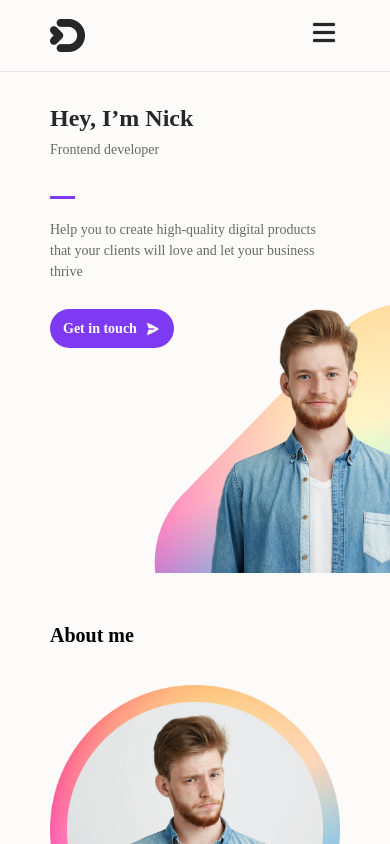
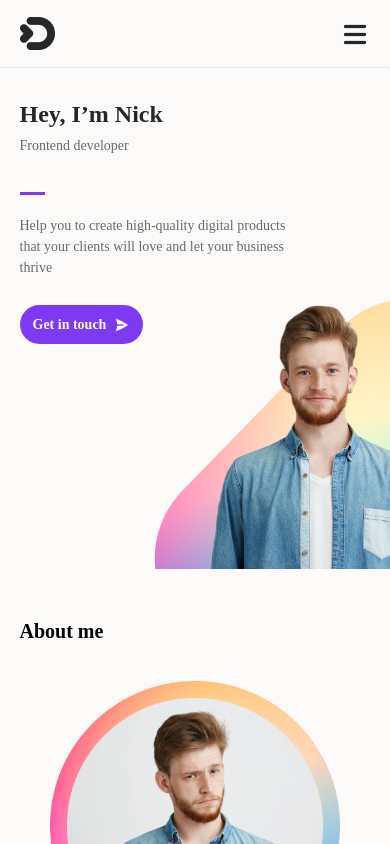
Before and after one commit to lesyaprok/landing-page, a React (Create React App) app: page / in a window 390 px wide. Shown: the top 844 px of the page. Built offline with nearby package versions, Linux system fonts and the light colour scheme.

Commit message:
fix: container width

```diff
--- a/src/features/GetInTouch/components/Form/Form.module.css
+++ b/src/features/GetInTouch/components/Form/Form.module.css
@@ -3,5 +3,5 @@
 }
 
 .title {
-  @apply text-black font-semibold text-xl leading-[30px] min-w-[260px] lg:font-bold lg:text-[32px];
+  @apply text-black font-semibold text-[16px] xs:text-xl leading-[30px] xs:min-w-[260px] lg:font-bold lg:text-[32px];
 }
--- a/src/features/Main/Main.module.css
+++ b/src/features/Main/Main.module.css
@@ -3,13 +3,13 @@
   background-position: bottom right;
 }
 
-@media (max-width:639px) {
+@media (max-width:499px) {
   .main {
     background-image: url("./mob-main.png");
   }
 }
 
-@media (min-width:640px) {
+@media (min-width:500px) {
   .main {
     background-image: url("./tablet-main.png");
   }
@@ -21,11 +21,11 @@
   }
 }
 .title {
-  @apply mb-1 text-2xl leading-9 md:text-6xl md:leading-normal font-bold text-black;
+  @apply mb-1 text-2xl leading-9 sm:text-6xl sm:leading-normal font-bold text-black;
 }
 
 .subtitle {
-  @apply text-sm md:text-xl font-normal text-grey;
+  @apply text-sm sm:text-xl font-normal text-grey;
 }
 
 .description {
@@ -41,5 +41,5 @@
 }
 
 .description p {
-  @apply max-w-[270px] leading-[21px] md:max-w-md mb-[27px] pt-[23px] text-sm md:mb-11 md:pt-4 lg:mb-[60px] lg:pt-6 md:text-xl font-normal md:leading-normal text-grey;
+  @apply max-w-[270px] leading-[21px] md:max-w-md mb-[27px] pt-[23px] text-sm md:mb-11 md:pt-4 lg:mb-[60px] lg:pt-6 sm:text-xl font-normal md:leading-normal text-grey;
 }
--- a/src/ui/organisms/Header/Header.jsx
+++ b/src/ui/organisms/Header/Header.jsx
@@ -10,7 +10,7 @@ const Header = () => {
     <header className={styles.header}>
       <div className={styles.content}>
         <Logo />
-        <nav>
+        <nav className="h-8 md:h-fit">
           <NavBar navItems={listItems} />
           <BurgerMenu />
         </nav>
--- a/tailwind.config.js
+++ b/tailwind.config.js
@@ -1,4 +1,6 @@
 /** @type {import('tailwindcss').Config} */
+const defaultTheme = require('tailwindcss/defaultTheme');
+
 module.exports = {
   content: ['./src/**/*.{js,jsx,ts,tsx}'],
   theme: {
@@ -17,14 +19,29 @@ module.exports = {
         montserrat: ['Montserrat'],
       },
     },
+    screens: {
+      xxs: '270px',
+      xs: '300px',
+      xs2: '340px',
+      ...defaultTheme.screens,
+    },
   },
   plugins: [
     function ({ addComponents }) {
       addComponents({
         '.container': {
           maxWidth: '290px',
+          '@screen xxs': {
+            maxWidth: '260px',
+          },
+          '@screen xs': {
+            maxWidth: '290px',
+          },
+          '@screen xs2': {
+            maxWidth: '90%',
+          },
           '@screen sm': {
-            maxWidth: '490px',
+            maxWidth: '600px',
           },
           '@screen md': {
             maxWidth: '714px',
```
Also changed, not shown: .eslintrc.json.
